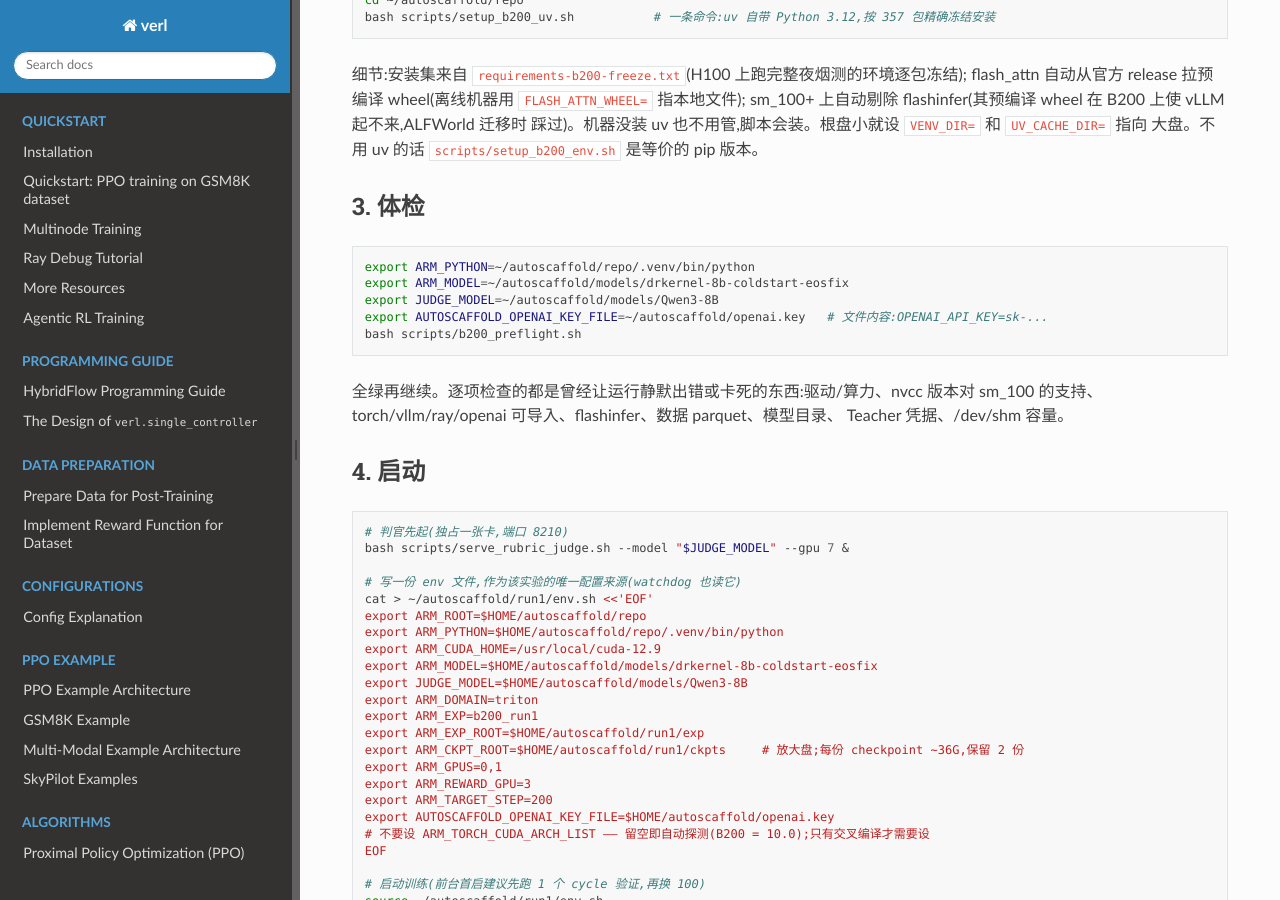
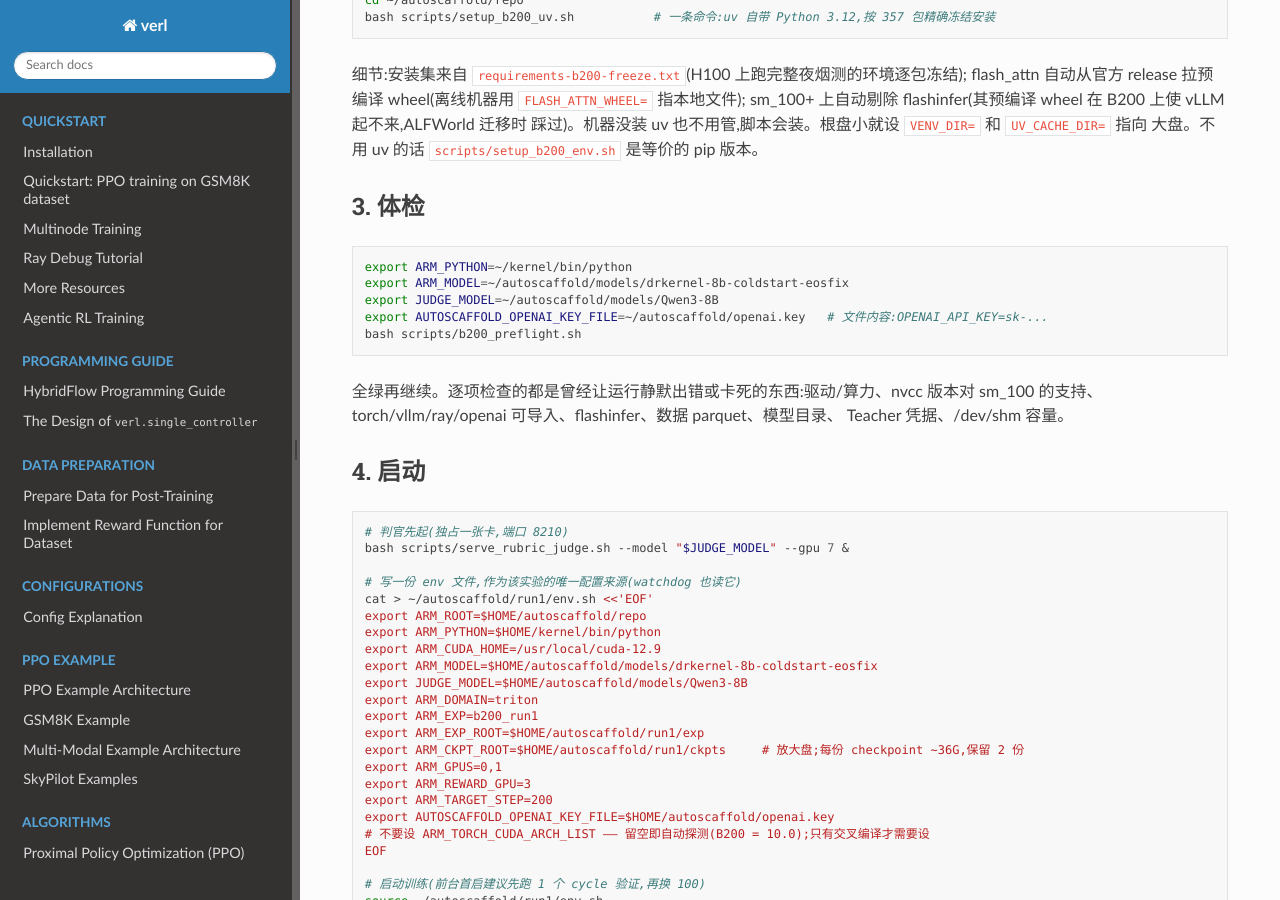
Before and after one commit to zzj1111/kernelauto, a Sphinx documentation site: the page built from docs/B200.md, in a window 1280 px wide and 900 px high, scrolled down 1054 px. Built offline with Sphinx 7.4.7 and the Read the Docs theme 3.1.0, drawn with Linux system fonts in a browser that asks for light colours; pages that are not in the unit, such as notebooks, are missing from menus; comment, search, counter and statistics services are not loaded.

Commit message:
chore: default environment location is ~/kernel
Both installers (uv and pip) now create the venv at ~/kernel unless VENV_DIR
overrides; the activated prompt shows (kernel) since uv names the env after
its directory. Docs and remote-sync hints updated to match.

````diff
--- a/docs/B200.md
+++ b/docs/B200.md
@@ -52,7 +52,7 @@
 ## 3. 体检
 
 ```bash
-export ARM_PYTHON=~/autoscaffold/repo/.venv/bin/python
+export ARM_PYTHON=~/kernel/bin/python
 export ARM_MODEL=~/autoscaffold/models/drkernel-8b-coldstart-eosfix
 export JUDGE_MODEL=~/autoscaffold/models/Qwen3-8B
 export AUTOSCAFFOLD_OPENAI_KEY_FILE=~/autoscaffold/openai.key   # 文件内容:OPENAI_API_KEY=sk-...
@@ -72,7 +72,7 @@
 # 写一份 env 文件,作为该实验的唯一配置来源(watchdog 也读它)
 cat > ~/autoscaffold/run1/env.sh <<'EOF'
 export ARM_ROOT=$HOME/autoscaffold/repo
-export ARM_PYTHON=$HOME/autoscaffold/repo/.venv/bin/python
+export ARM_PYTHON=$HOME/kernel/bin/python
 export ARM_CUDA_HOME=/usr/local/cuda-12.9
 export ARM_MODEL=$HOME/autoscaffold/models/drkernel-8b-coldstart-eosfix
 export JUDGE_MODEL=$HOME/autoscaffold/models/Qwen3-8B
````
Also changed, not shown: 3 other files.
